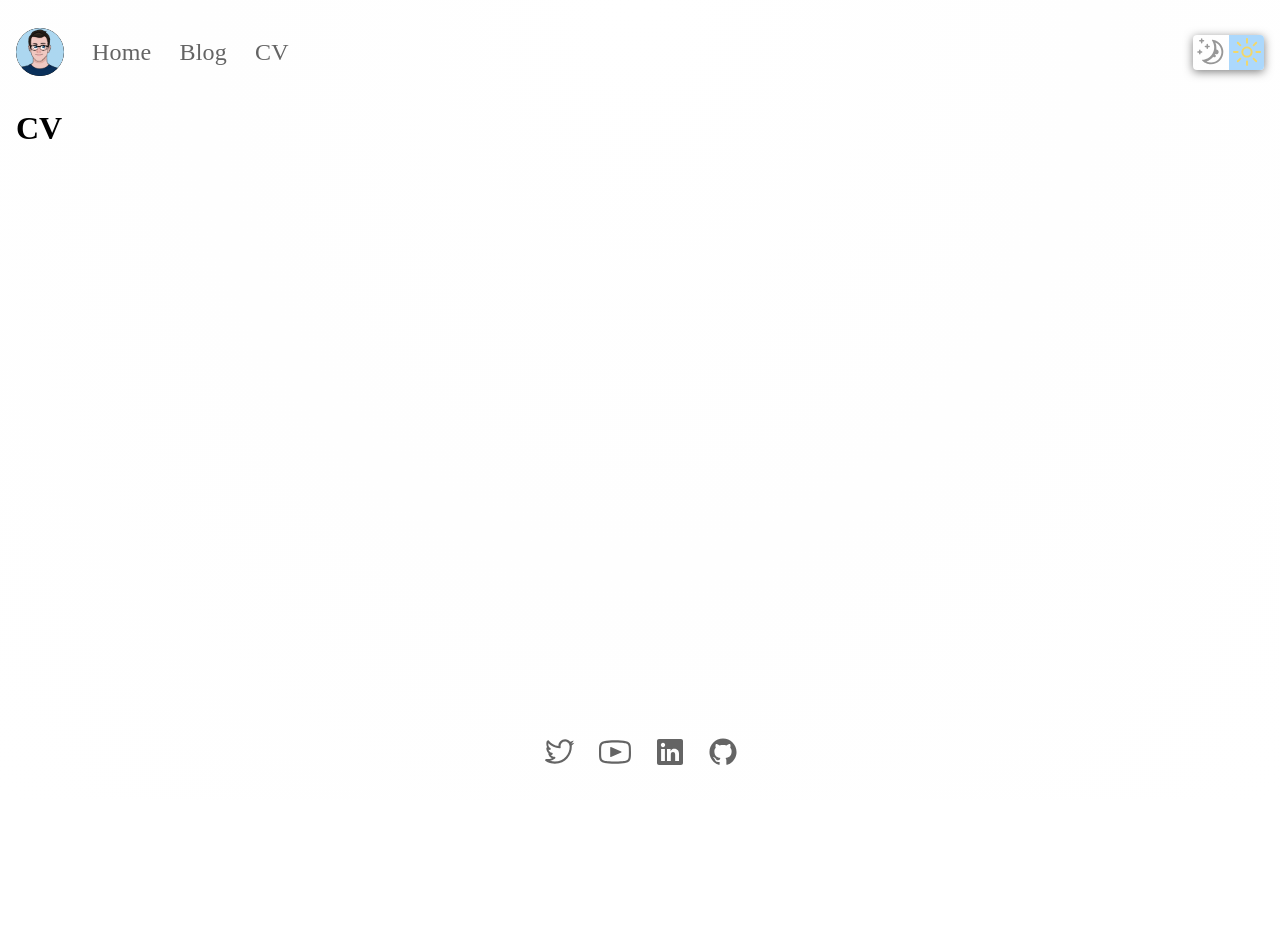
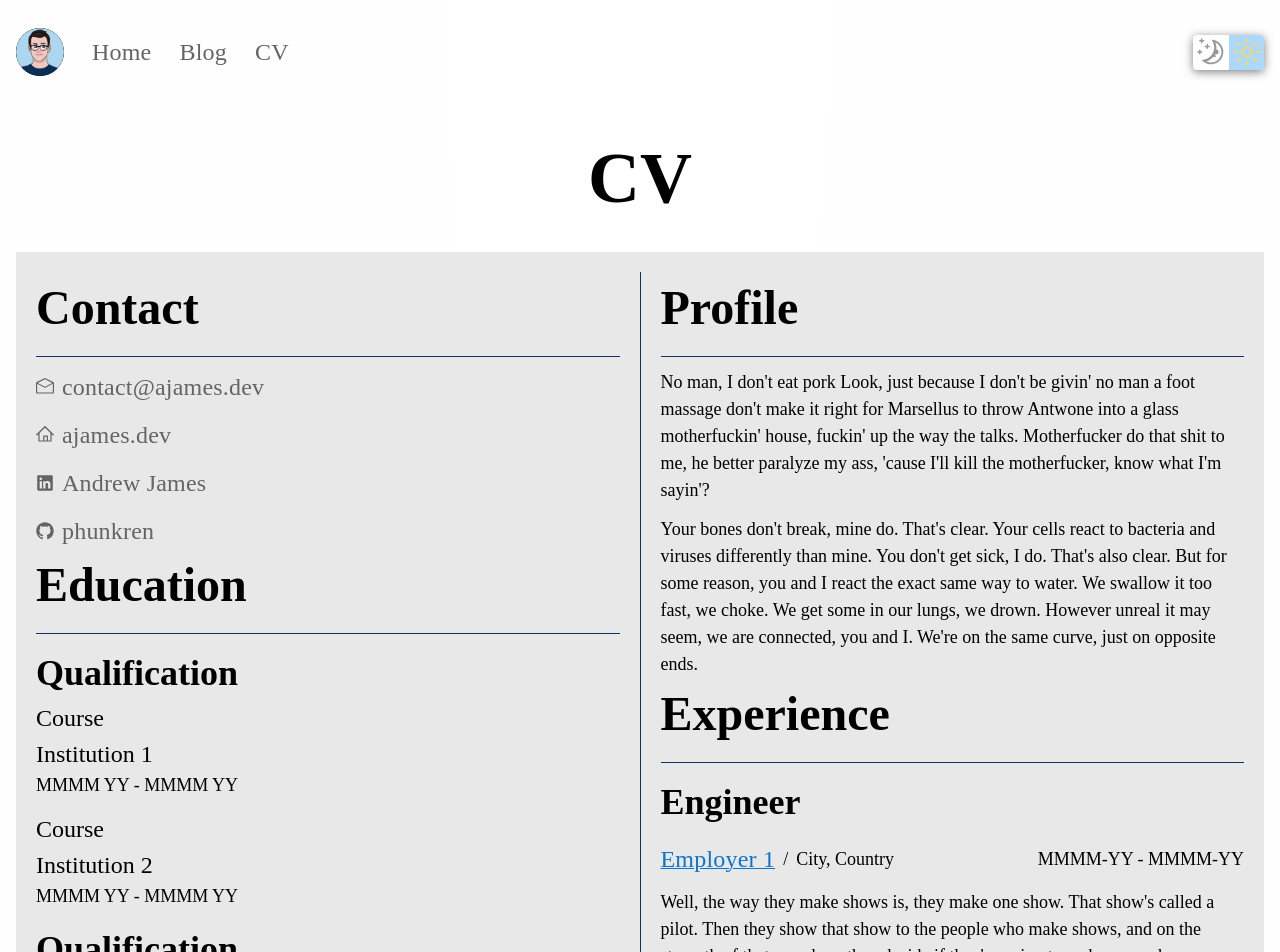
Before and after one commit to phunkren/ajames, a Next.js app: page /cv in a window 1280 px wide. Shown: the top 952 px of the page. Before the commit the page ends 800 px from the top, so only its background shows below. Built offline with nearby package versions, Linux system fonts and the light colour scheme.

Commit message:
build initial cv layout

```diff
--- a/pages/cv.tsx
+++ b/pages/cv.tsx
@@ -1,9 +1,263 @@
-import { Layout } from "../components/Layout";
+import { blue, gray } from "@radix-ui/colors";
+import {
+  EnvelopeOpenIcon,
+  GitHubLogoIcon,
+  HomeIcon,
+  LinkedInLogoIcon,
+} from "@radix-ui/react-icons";
+import * as Separator from "@radix-ui/react-separator";
+import { Fragment } from "react";
+import { Box, HStack, Layout, VStack } from "../components/Layout";
+import { Link } from "../components/Link";
+import {
+  TextBody,
+  TextHeadline,
+  TextTitle1,
+  TextTitle2,
+  TextTitle3,
+} from "../components/Text";
+import { EDUCATION } from "../data/education";
+import { EMPLOYMENT } from "../data/employment";
+import { INTERESTS } from "../data/interests";
+import { styled } from "../stitches.config";
+
+const SeparatorRoot = styled(Separator.Root, {
+  backgroundColor: blue.blue12,
+  "&[data-orientation=horizontal]": { height: 1, width: "100%" },
+  "&[data-orientation=vertical]": { height: "100%", width: 1 },
+
+  "@bp3": {
+    display: "block",
+  },
+
+  variants: {
+    display: {
+      none: {
+        display: "none",
+      },
+      block: {
+        display: "block",
+      },
+    },
+  },
+});
+
+const GridRoot = styled("div", {
+  display: "grid",
+  gridTemplateColumns: "1fr",
+  gridTemplateRows: "repeat(6, 1fr)",
+  gridColumnGap: "$4",
+  gridRowGap: "$4",
+});
+
+const GridItem = styled("div", {
+  padding: "$2",
+  border: "1px solid black",
+});
 
 function Cv() {
   return (
     <Layout>
-      <h1>CV</h1>
+      <HStack justifyContent="center" spacingVertical={5}>
+        <TextTitle1>CV</TextTitle1>
+      </HStack>
+
+      <HStack
+        id="cv"
+        gap={5}
+        spacing={5}
+        css={{ backgroundColor: gray.gray4 }}
+        flexWrap={{ "@initial": "wrapReverse", "@bp3": "nowrap" }}
+        flexGrow
+      >
+        <VStack>
+          <VStack id="contact" as="section" gap={3}>
+            <TextTitle2>Contact</TextTitle2>
+
+            <Box>
+              <SeparatorRoot orientation="horizontal" decorative />
+            </Box>
+
+            <Link
+              variant="secondary"
+              href="mailto:contact@ajames.dev"
+              title="Email"
+            >
+              <HStack gap={2} alignItems="center">
+                <EnvelopeOpenIcon width={18} height={18} aria-hidden />
+                <TextHeadline>contact@ajames.dev</TextHeadline>
+              </HStack>
+            </Link>
+
+            <Link
+              variant="secondary"
+              href="https://localhost:3000"
+              title="Website"
+            >
+              <HStack gap={2} alignItems="center">
+                <HomeIcon width={18} height={18} aria-hidden />
+                <TextHeadline>ajames.dev</TextHeadline>
+              </HStack>
+            </Link>
+
+            <Link
+              variant="secondary"
+              href="https://www.linkedin.com/in/ajamesdev/"
+              title="LinkedIn"
+            >
+              <HStack gap={2} alignItems="center">
+                <LinkedInLogoIcon width={18} height={18} aria-hidden />
+                <TextHeadline>Andrew James</TextHeadline>
+              </HStack>
+            </Link>
+
+            <Link
+              variant="secondary"
+              href="https://github.com/phunkren"
+              title="contact@ajames.dev"
+            >
+              <HStack gap={2} alignItems="center">
+                <GitHubLogoIcon width={18} height={18} aria-hidden />
+                <TextHeadline>phunkren</TextHeadline>
+              </HStack>
+            </Link>
+          </VStack>
+
+          <VStack id="education" as="section" gap={3}>
+            <TextTitle2>Education</TextTitle2>
+
+            <Box>
+              <SeparatorRoot orientation="horizontal" decorative />
+            </Box>
+
+            {EDUCATION.map((education) => (
+              <VStack key={education.id}>
+                <TextTitle3>{education.qualification}</TextTitle3>
+                <TextHeadline>{education.course}</TextHeadline>
+                <TextHeadline>{education.institution}</TextHeadline>
+                <TextBody>
+                  {education.startDate} - {education.endDate}
+                </TextBody>
+              </VStack>
+            ))}
+          </VStack>
+
+          <VStack id="expertise" as="section" gap={3}>
+            <TextTitle2>Expertise</TextTitle2>
+            <Box>
+              <SeparatorRoot orientation="horizontal" decorative />
+            </Box>
+            <GridRoot>
+              {INTERESTS.map((interest) => (
+                <GridItem key={interest}>{interest}</GridItem>
+              ))}
+            </GridRoot>
+          </VStack>
+
+          <VStack id="interests" as="section" gap={3}>
+            <TextTitle2>Interests</TextTitle2>
+
+            <Box>
+              <SeparatorRoot orientation="horizontal" decorative />
+            </Box>
+
+            <GridRoot>
+              {INTERESTS.map((interest) => (
+                <GridItem key={interest}>{interest}</GridItem>
+              ))}
+            </GridRoot>
+          </VStack>
+
+          <VStack id="references" as="section" gap={3}>
+            <TextTitle2>References</TextTitle2>
+
+            <Box>
+              <SeparatorRoot orientation="horizontal" decorative />
+            </Box>
+
+            <TextBody>Written references available upon request.</TextBody>
+          </VStack>
+        </VStack>
+
+        <Box>
+          <SeparatorRoot
+            orientation="vertical"
+            display={{ "@initial": "none", "@bp3": "block" }}
+            decorative
+          />
+        </Box>
+
+        <VStack>
+          <VStack id="profile" as="section" gap={3}>
+            <TextTitle2>Profile</TextTitle2>
+
+            <Box>
+              <SeparatorRoot orientation="horizontal" decorative />
+            </Box>
+
+            <TextBody>
+              No man, I don't eat pork Look, just because I don't be givin' no
+              man a foot massage don't make it right for Marsellus to throw
+              Antwone into a glass motherfuckin' house, fuckin' up the way the
+              talks. Motherfucker do that shit to me, he better paralyze my ass,
+              'cause I'll kill the motherfucker, know what I'm sayin'?
+            </TextBody>
+
+            <TextBody>
+              Your bones don't break, mine do. That's clear. Your cells react to
+              bacteria and viruses differently than mine. You don't get sick, I
+              do. That's also clear. But for some reason, you and I react the
+              exact same way to water. We swallow it too fast, we choke. We get
+              some in our lungs, we drown. However unreal it may seem, we are
+              connected, you and I. We're on the same curve, just on opposite
+              ends.
+            </TextBody>
+          </VStack>
+
+          <VStack id="experience" as="section" gap={3}>
+            <TextTitle2>Experience</TextTitle2>
+
+            <Box>
+              <SeparatorRoot orientation="horizontal" decorative />
+            </Box>
+
+            {EMPLOYMENT.map((employer) => (
+              <Fragment key={employer.id}>
+                <TextTitle3>{employer.position}</TextTitle3>
+
+                <HStack
+                  alignItems="center"
+                  justifyContent="space-between"
+                  flexWrap="wrap"
+                >
+                  <HStack gap={2} alignItems="center">
+                    <Link href={employer.url} variant="primary">
+                      <TextHeadline>{employer.displayName}</TextHeadline>
+                    </Link>
+                    <TextBody as="span">/</TextBody>
+                    <TextBody as="span">{employer.location}</TextBody>
+                  </HStack>
+
+                  <Box>
+                    <TextBody as="span">
+                      {employer.startDate} - {employer.endDate}
+                    </TextBody>
+                  </Box>
+                </HStack>
+
+                <TextBody>
+                  Well, the way they make shows is, they make one show. That
+                  show's called a pilot. Then they show that show to the people
+                  who make shows, and on the strength of that one show they
+                  decide if they're going to make more shows. Some pilots get
+                  picked and become television programs. Some don't, become
+                  nothing. She starred in one of the ones that became nothing.
+                </TextBody>
+              </Fragment>
+            ))}
+          </VStack>
+        </VStack>
+      </HStack>
     </Layout>
   );
 }
```
